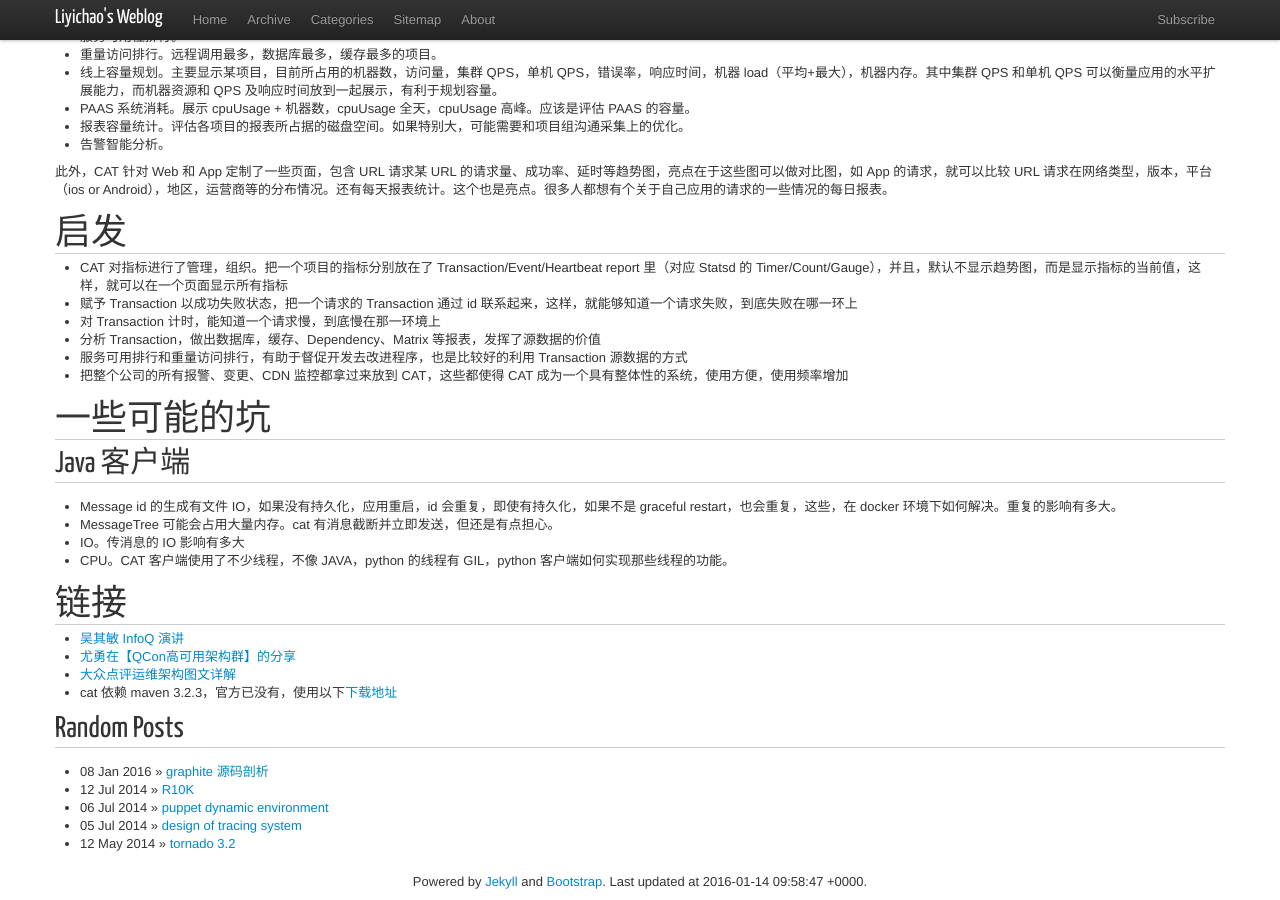
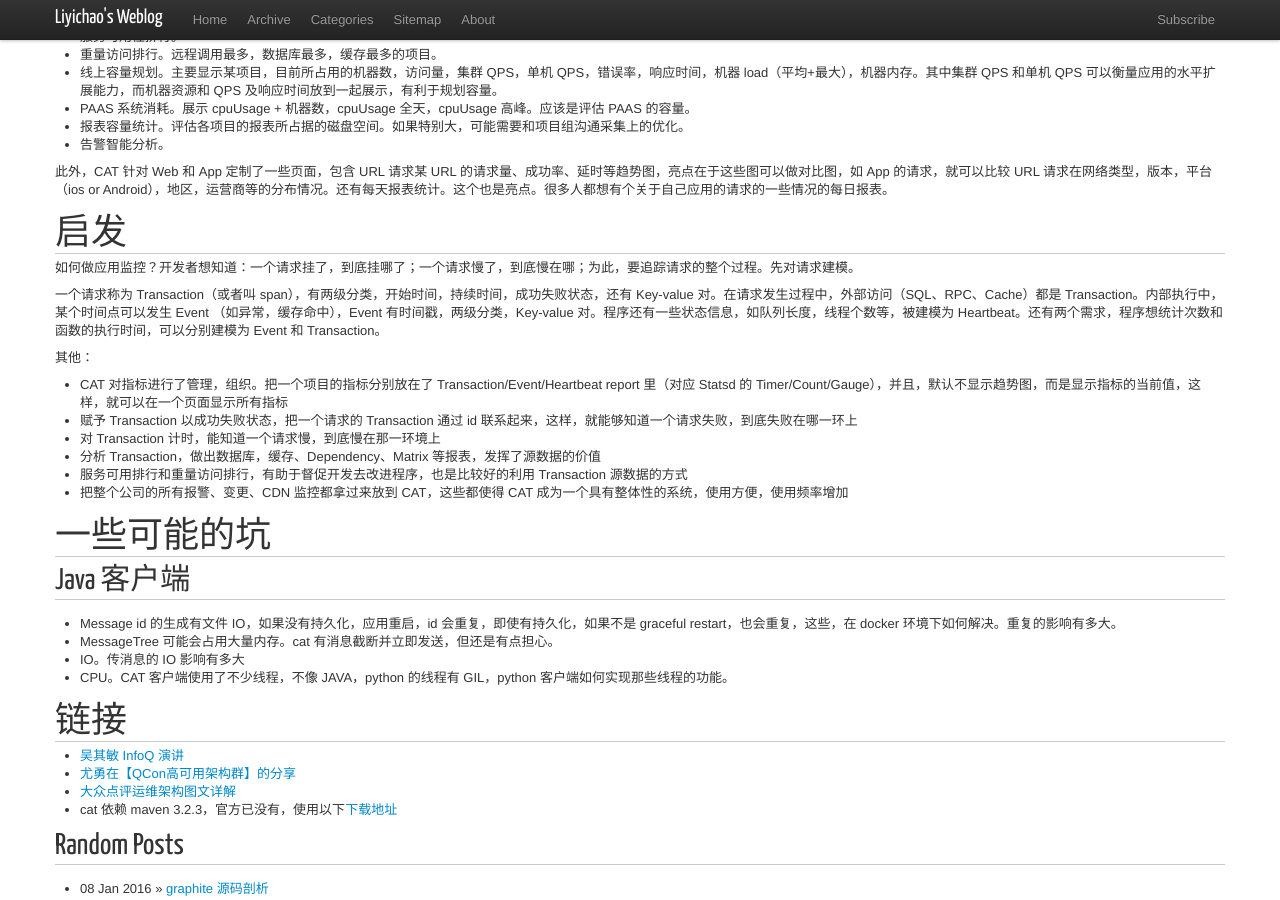
Before and after one commit to liyichao/liyichao.github.io, a Jekyll site: the page built from _posts/2016/2016-01-13-introduction-to-cat.md, in a window 1280 px wide and 900 px high, scrolled down 19144 px. Built offline with Jekyll 4.4.1, drawn with Linux system fonts in a browser that asks for light colours; nearby versions of some CDN libraries; Markdown is read by kramdown in place of the engine named in the settings; comment, search, counter and statistics services are not loaded.

Commit message:
Add `how to do APM`.

```diff
--- a/_posts/2016/2016-01-13-introduction-to-cat.md
+++ b/_posts/2016/2016-01-13-introduction-to-cat.md
@@ -344,6 +344,12 @@ System report。
 
 # 启发
 
+如何做应用监控？开发者想知道：一个请求挂了，到底挂哪了；一个请求慢了，到底慢在哪；为此，要追踪请求的整个过程。先对请求建模。
+
+一个请求称为 Transaction（或者叫 span），有两级分类，开始时间，持续时间，成功失败状态，还有 Key-value 对。在请求发生过程中，外部访问（SQL、RPC、Cache）都是 Transaction。内部执行中，某个时间点可以发生 Event （如异常，缓存命中），Event 有时间戳，两级分类，Key-value 对。程序还有一些状态信息，如队列长度，线程个数等，被建模为 Heartbeat。还有两个需求，程序想统计次数和函数的执行时间，可以分别建模为 Event  和 Transaction。
+
+其他：
+
 * CAT 对指标进行了管理，组织。把一个项目的指标分别放在了 Transaction/Event/Heartbeat report 里（对应 Statsd 的 Timer/Count/Gauge），并且，默认不显示趋势图，而是显示指标的当前值，这样，就可以在一个页面显示所有指标
 * 赋予 Transaction 以成功失败状态，把一个请求的 Transaction 通过 id 联系起来，这样，就能够知道一个请求失败，到底失败在哪一环上
 * 对 Transaction 计时，能知道一个请求慢，到底慢在那一环境上
```
